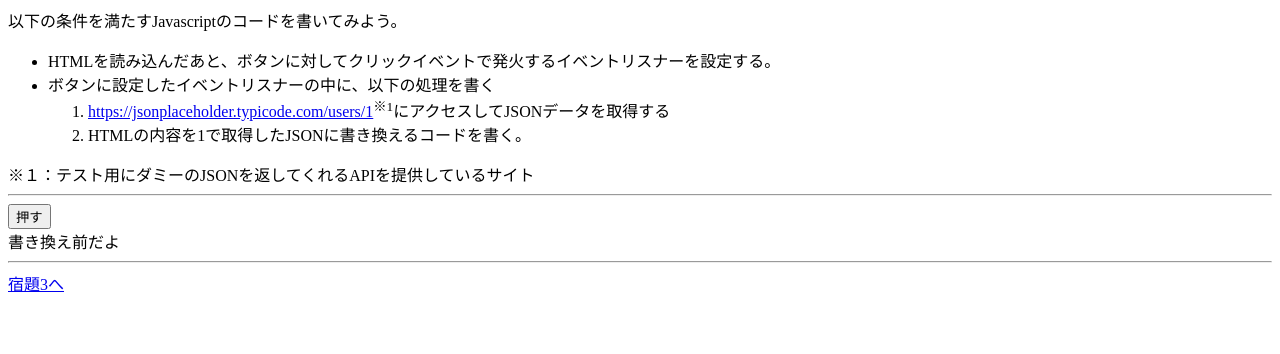
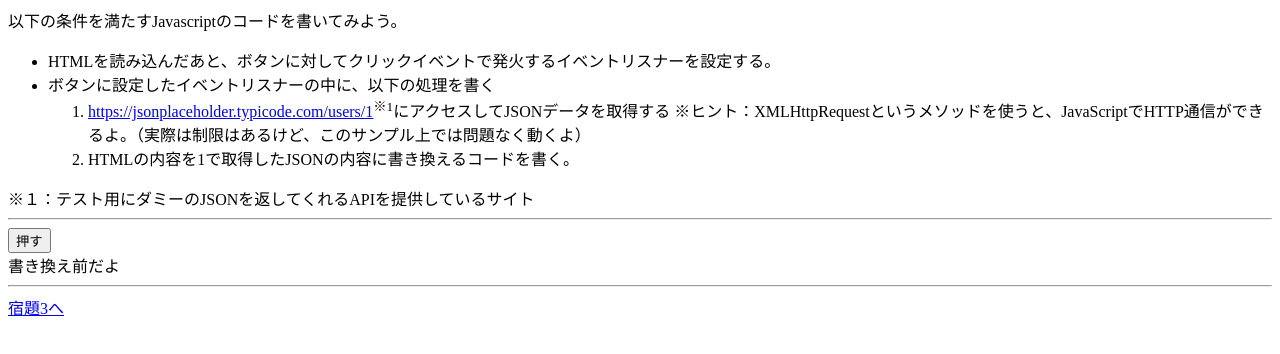
Before and after one commit to redwell/github.io, a plain HTML site: page shukudai/shukudai2.html in a window 1280 px wide. Drawn offline with Linux system fonts and the light colour scheme.

Commit message:
js sample ver3

```diff
--- a/shukudai/shukudai2.html
+++ b/shukudai/shukudai2.html
@@ -15,8 +15,12 @@
             </li>
             <li>ボタンに設定したイベントリスナーの中に、以下の処理を書く<br />
                 <ol>
-                    <li><a href="https://jsonplaceholder.typicode.com/users/1" target="_blank">https://jsonplaceholder.typicode.com/users/1</a><sup>※1</sup>にアクセスしてJSONデータを取得する</li>
-                    <li>HTMLの内容を1で取得したJSONに書き換えるコードを書く。</li>
+                    <li>
+                      <a href="https://jsonplaceholder.typicode.com/users/1" target="_blank">https://jsonplaceholder.typicode.com/users/1</a><sup>※1</sup>にアクセスしてJSONデータを取得する
+                      ※ヒント：XMLHttpRequestというメソッドを使うと、JavaScriptでHTTP通信ができるよ。（実際は制限はあるけど、このサンプル上では問題なく動くよ）
+                    </li>
+                    <li>HTMLの内容を1で取得したJSONの内容に書き換えるコードを書く。<br />
+                    </li>
                 </ol>
             </li>
         </ul>
```
Also changed, not shown: shukudai/shukudai3.html (+2 -2 lines).
